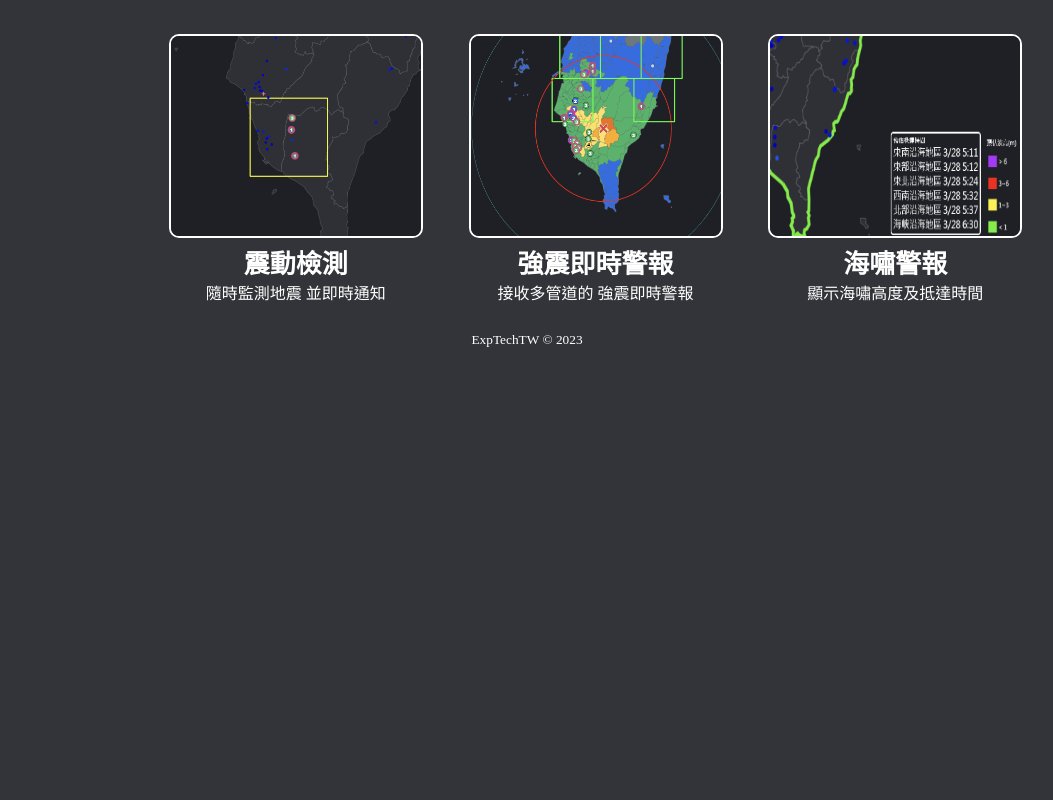
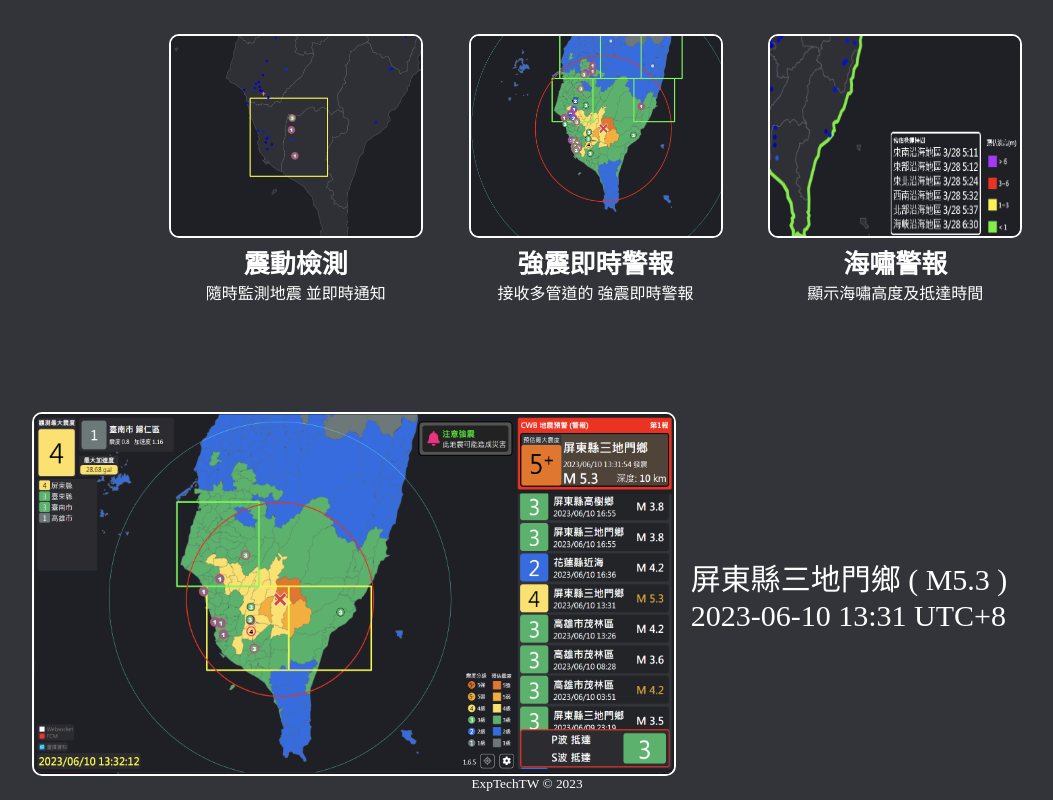
Before and after one commit to ExpTechTW/Website, a plain HTML site: page index.html in a window 1280 px wide. Shown: the part 624-1424 px from the top of the page, without its empty margins (113-1166 px from the left). Before the commit the page ends 980 px from the top, so only its background shows below. Drawn offline with nearby package versions, Linux system fonts and the light colour scheme.

Commit message:
feat: image

```diff
--- a/index.html
+++ b/index.html
@@ -59,6 +59,14 @@
             </div>
         </div>
     </div>
+    <div style="display: grid;justify-items: center;padding-top: 80px;">
+        <div style="display: flex;">
+            <img class="info-image" src="./images/image0.png" alt="" width="640px" height="360px">
+            <div style="display: grid;align-items: center;color: white;font-size: 30px;padding: 15px;">
+                屏東縣三地門鄉 ( M5.3 )<br>2023-06-10 13:31 UTC+8
+            </div>
+        </div>
+    </div>
     <footer style="color: white;">
         <small>
             ExpTechTW © 2023
```
Also changed, not shown: images/image0.png (added).
